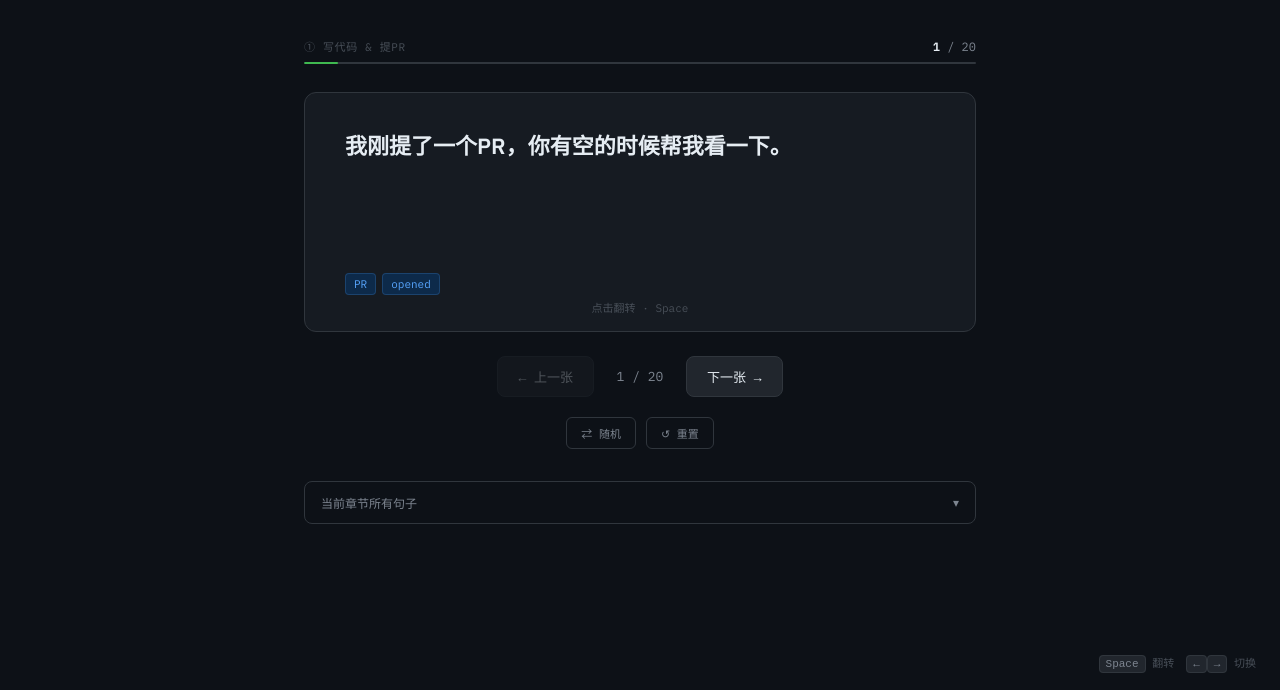
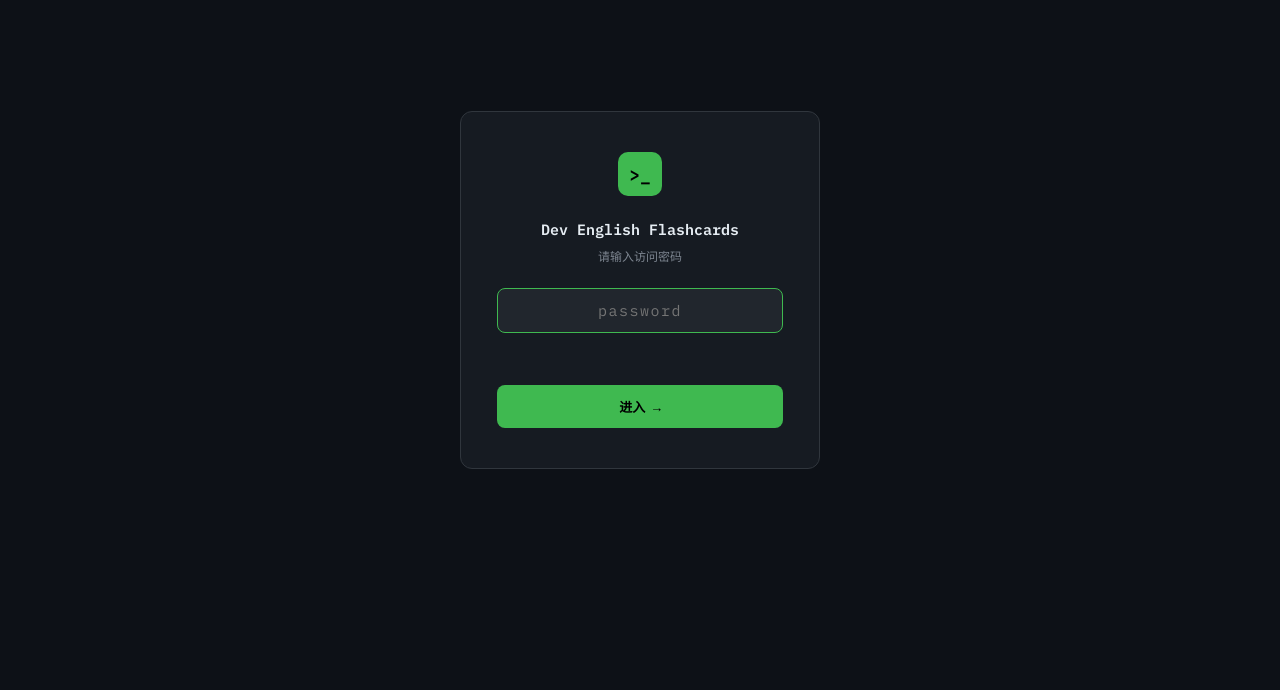
Before and after one commit to zhanzhanyao1/fitness, a plain HTML site: page index.html in a window 1280 px wide. Shown: the part 110-800 px from the top of the page. Drawn offline with Linux system fonts and the light colour scheme.

Commit message:
dev english

```diff
--- a/index.html
+++ b/index.html
@@ -354,9 +354,110 @@
     .card-en { font-size: 16px; }
     .keyboard-hint { display: none; }
   }
+
+  /* PASSWORD GATE */
+  #password-gate {
+    position: fixed;
+    inset: 0;
+    background: var(--bg);
+    display: flex;
+    align-items: center;
+    justify-content: center;
+    z-index: 9999;
+  }
+  .gate-box {
+    width: 100%;
+    max-width: 360px;
+    padding: 40px 36px;
+    background: var(--surface);
+    border: 1px solid var(--border);
+    border-radius: 12px;
+    display: flex;
+    flex-direction: column;
+    align-items: center;
+    gap: 24px;
+  }
+  .gate-icon {
+    width: 44px; height: 44px;
+    background: var(--green);
+    border-radius: 10px;
+    display: flex; align-items: center; justify-content: center;
+    font-family: 'IBM Plex Mono', monospace;
+    font-size: 18px; font-weight: 600;
+    color: #000;
+  }
+  .gate-title {
+    font-family: 'IBM Plex Mono', monospace;
+    font-size: 15px;
+    font-weight: 600;
+    color: var(--text-primary);
+    text-align: center;
+  }
+  .gate-sub {
+    font-size: 12px;
+    color: var(--text-secondary);
+    text-align: center;
+    margin-top: -16px;
+    font-family: 'IBM Plex Mono', monospace;
+  }
+  .gate-input {
+    width: 100%;
+    background: var(--surface2);
+    border: 1px solid var(--border);
+    border-radius: 8px;
+    padding: 12px 16px;
+    font-family: 'IBM Plex Mono', monospace;
+    font-size: 15px;
+    color: var(--text-primary);
+    outline: none;
+    transition: border-color .15s;
+    text-align: center;
+    letter-spacing: 0.1em;
+  }
+  .gate-input:focus { border-color: var(--green); }
+  .gate-input.error { border-color: var(--red); animation: shake .3s ease; }
+  .gate-btn {
+    width: 100%;
+    background: var(--green);
+    border: none;
+    border-radius: 8px;
+    padding: 12px;
+    font-family: 'IBM Plex Mono', monospace;
+    font-size: 13px;
+    font-weight: 600;
+    color: #000;
+    cursor: pointer;
+    transition: opacity .15s;
+  }
+  .gate-btn:hover { opacity: .85; }
+  .gate-error {
+    font-family: 'IBM Plex Mono', monospace;
+    font-size: 12px;
+    color: var(--red);
+    min-height: 16px;
+    text-align: center;
+    margin-top: -12px;
+  }
+  @keyframes shake {
+    0%,100% { transform: translateX(0); }
+    25% { transform: translateX(-6px); }
+    75% { transform: translateX(6px); }
+  }
 </style>
 </head>
 <body>
+
+<div id="password-gate">
+  <div class="gate-box">
+    <div class="gate-icon">&gt;_</div>
+    <div class="gate-title">Dev English Flashcards</div>
+    <div class="gate-sub">请输入访问密码</div>
+    <input class="gate-input" id="gate-input" type="password" placeholder="password" autocomplete="off" />
+    <div class="gate-error" id="gate-error"></div>
+    <button class="gate-btn" id="gate-btn">进入 →</button>
+  </div>
+</div>
+
 
 <header>
   <div class="logo">
@@ -801,6 +902,43 @@ function toggleList() {
   document.getElementById('list-toggle').classList.toggle('open', listOpen);
   document.getElementById('list-view').classList.toggle('open', listOpen);
 }
+
+// ═══════════════════════════════════════
+//  PASSWORD GATE (SHA-256)
+// ═══════════════════════════════════════
+const PASSWD_HASH = '93126194dc3fa5bda1cf0bd927e16955c477c0083a1d21ae57bc9a38737257ac';
+
+async function sha256(str) {
+  const buf = await crypto.subtle.digest('SHA-256', new TextEncoder().encode(str));
+  return Array.from(new Uint8Array(buf)).map(b => b.toString(16).padStart(2,'0')).join('');
+}
+
+async function checkPassword() {
+  const input = document.getElementById('gate-input').value;
+  const hash = await sha256(input);
+  if (hash === PASSWD_HASH) {
+    const gate = document.getElementById('password-gate');
+    gate.style.transition = 'opacity .3s ease';
+    gate.style.opacity = '0';
+    setTimeout(() => gate.remove(), 300);
+  } else {
+    const inp = document.getElementById('gate-input');
+    const err = document.getElementById('gate-error');
+    err.textContent = '密码错误，请重试';
+    inp.classList.add('error');
+    inp.value = '';
+    setTimeout(() => inp.classList.remove('error'), 400);
+  }
+}
+
+document.addEventListener('DOMContentLoaded', () => {
+  const btn = document.getElementById('gate-btn');
+  const inp = document.getElementById('gate-input');
+  btn.addEventListener('click', checkPassword);
+  inp.addEventListener('keydown', e => { if (e.key === 'Enter') checkPassword(); });
+  inp.focus();
+});
+
 </script>
 </body>
 </html>
```
